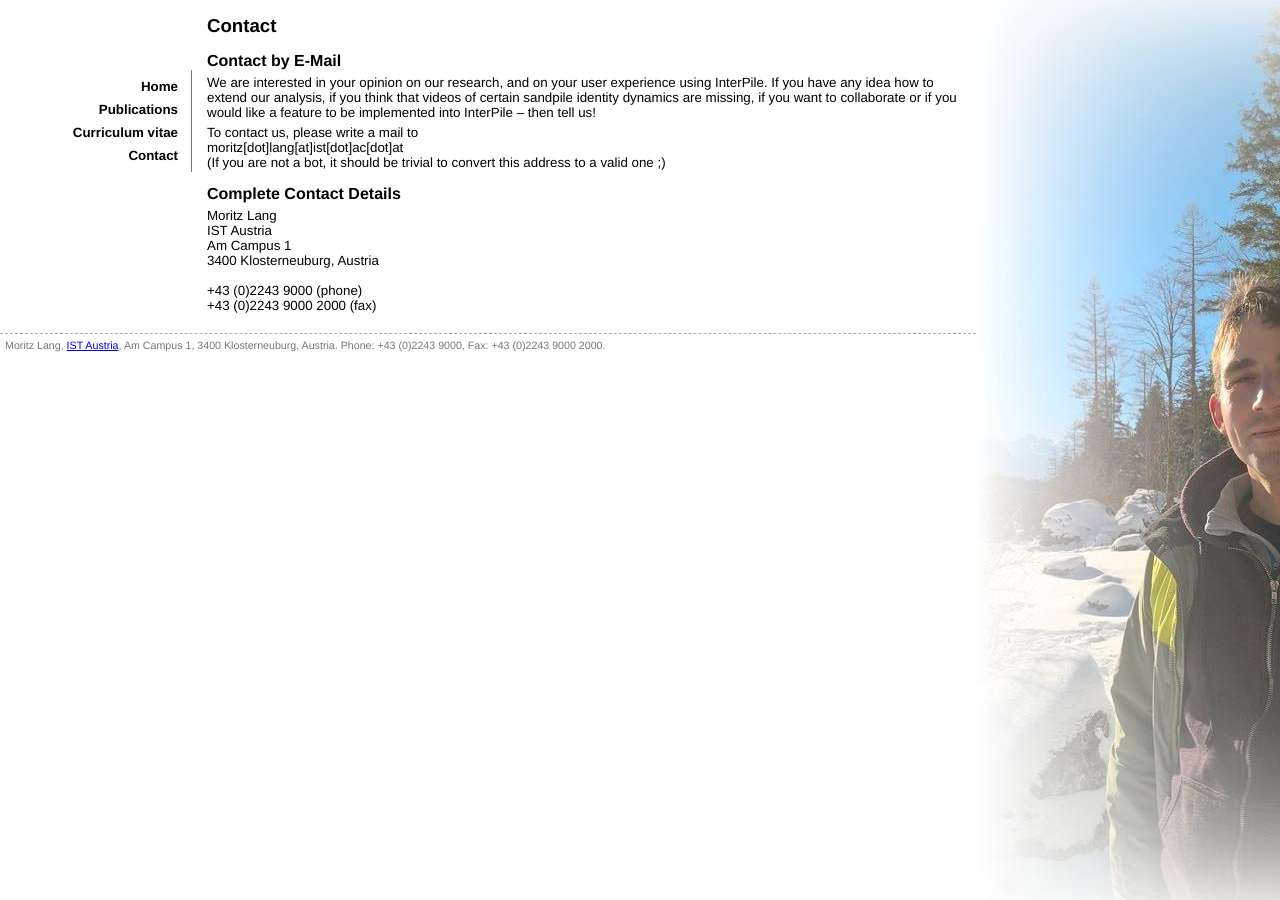
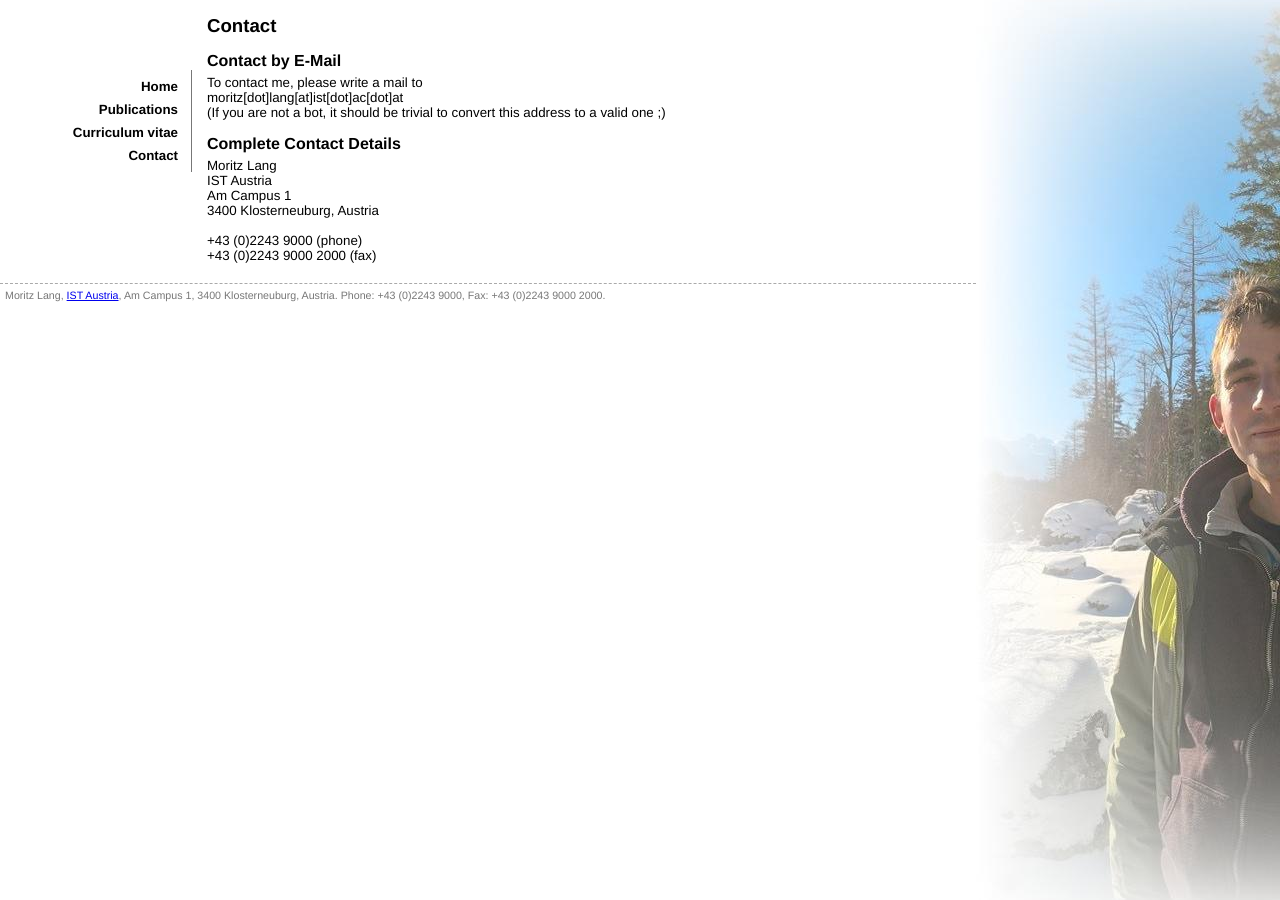
Before and after one commit to langmo/langmo.github.io, a Jekyll site: the page built from contact.html, in a window 1280 px wide. Built offline with Jekyll 4.4.1, drawn with Linux system fonts in a browser that asks for light colours.

Commit message:
Small changes to trigger rebuild.

```diff
--- a/contact.html
+++ b/contact.html
@@ -3,10 +3,8 @@ layout : layout
 title : Contact
 ---
 <h2>Contact by E-Mail</h2>
-<p>We are interested in your opinion on our research, and on your user experience using InterPile. If you have any idea how to extend our analysis, if you think that videos of certain sandpile identity dynamics are missing, if you want to collaborate or if you would like a feature to be implemented into InterPile &ndash; then tell us!
-</p>
 <p>
-	To contact us, please write a mail to<br />
+	To contact me, please write a mail to<br />
 	moritz[dot]lang[at]ist[dot]ac[dot]at<br />
 	(If you are not a bot, it should be trivial to convert this address to a valid one ;)
 </p>
```
Also changed, not shown: _includes/right_column.html (deleted).
